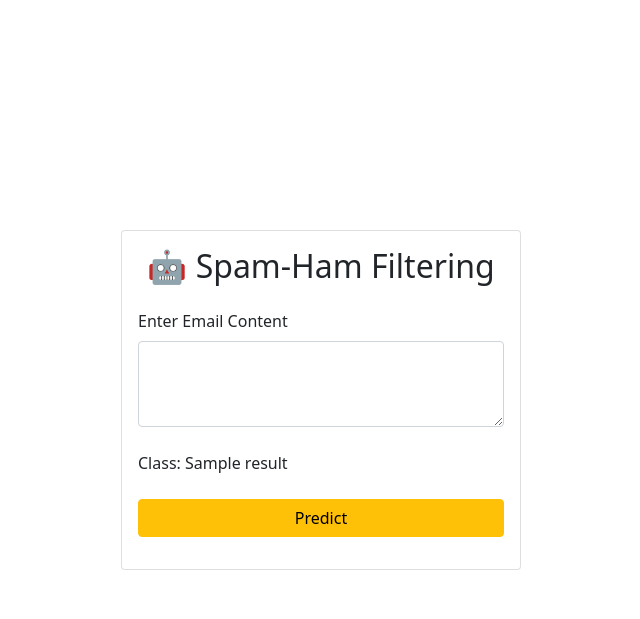
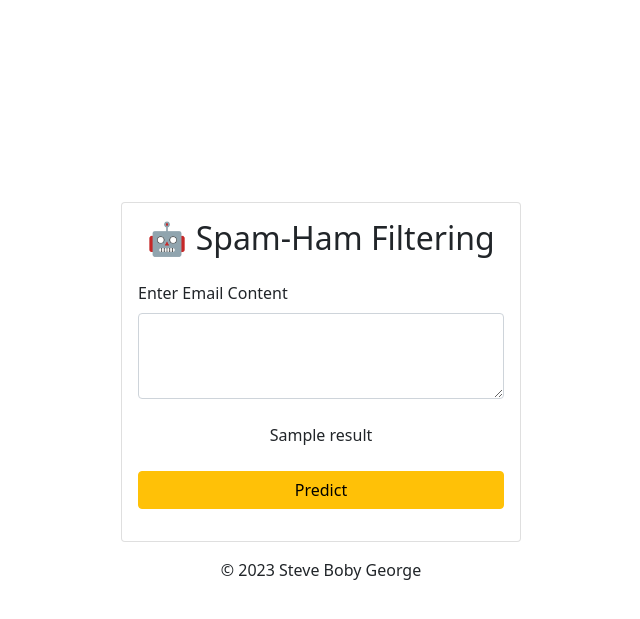
Before and after one commit to steve-cse/Spam-Filtering-BBN, a Flask app: template templates/index.html in a window 1280 px wide. Shown: the top 619 px of the page, without its empty margins (319-959 px from the left). Run offline with Flask 2, Linux system fonts and the light colour scheme; the template is opened without the code that fills it: most values are stand-ins (such as "Sample title", 1, 10 or a date in 2020); parts of the project's set-up code (start-up, migrations or seed data) failed here and were passed over.

Commit message:
Add footer

```diff
--- a/templates/index.html
+++ b/templates/index.html
@@ -31,8 +31,8 @@
               ></textarea>
 
               <br />
-              <label for="email_textarea" class="form-label" >
-                Class: {{result}}
+              <label for="email_textarea" class="form-label w-100 text-center" >
+               {{result}}
               </label>
 
               <br />
@@ -46,7 +46,9 @@
             </form>
           </div>
         </div>
-
+        <div class="w-100 text-center mt-3">
+          <p >© 2023 Steve Boby George</p>
+            </div>
     </div>
   </body>
 </html>
```
